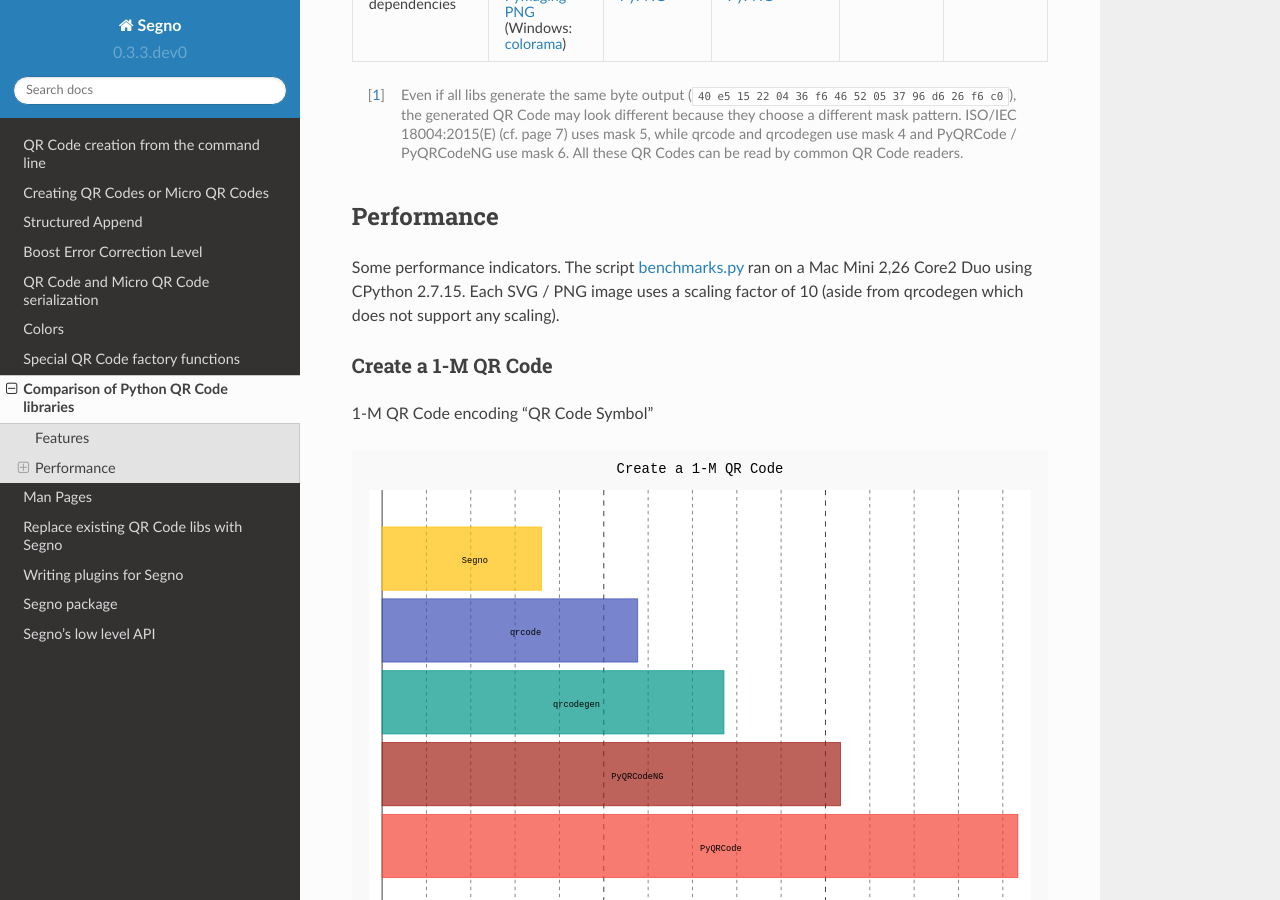
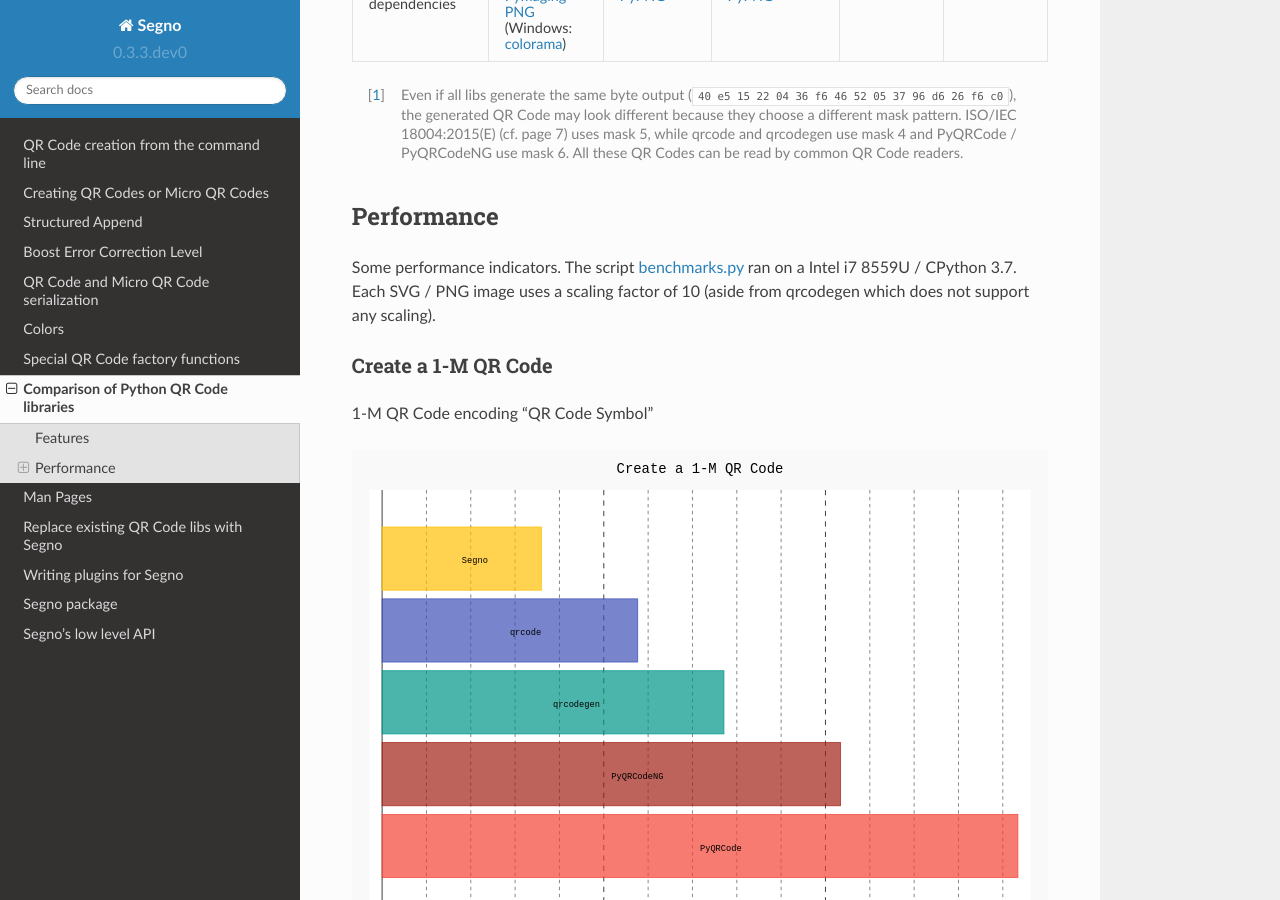
Before and after one commit to heuer/segno, a Sphinx documentation site: the page built from docs/comparison-qrcode-libs.rst, in a window 1280 px wide and 900 px high, scrolled down 2101 px. Built offline with Sphinx 7.4.7 and the Read the Docs theme 2.0.0, drawn with Linux system fonts in a browser that asks for light colours; the version number is read from the project's files by our own code.

Commit message:
Updated benchmark results

```diff
--- a/docs/comparison-qrcode-libs.rst
+++ b/docs/comparison-qrcode-libs.rst
@@ -70,7 +70,7 @@
 -----------
 
 Some performance indicators. The script `benchmarks.py`_ ran on a
-Mac Mini 2,26 Core2 Duo using CPython 2.7.15. Each SVG / PNG image uses a
+Intel i7 8559U / CPython 3.7. Each SVG / PNG image uses a
 scaling factor of 10 (aside from qrcodegen which does not support any scaling).
 
 
```
Also changed, not shown: 1 other file.
